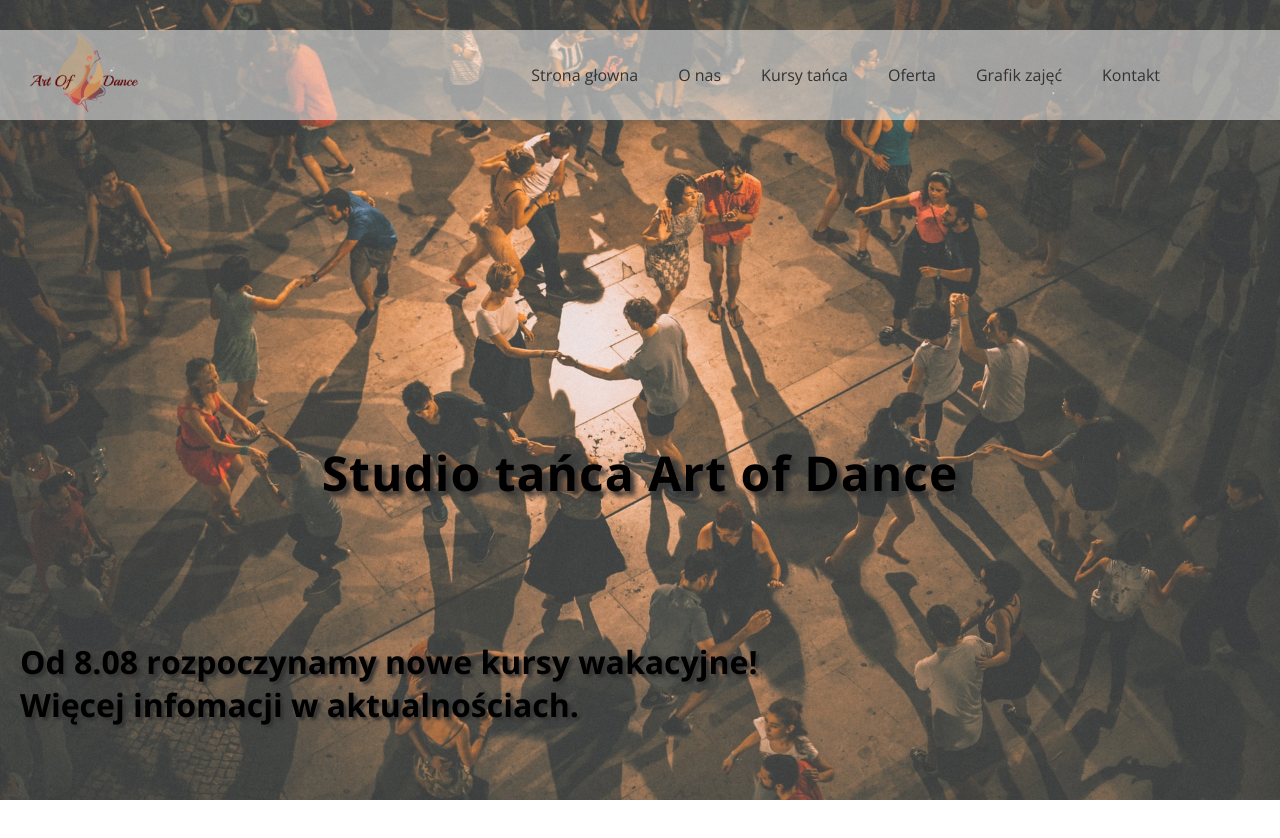
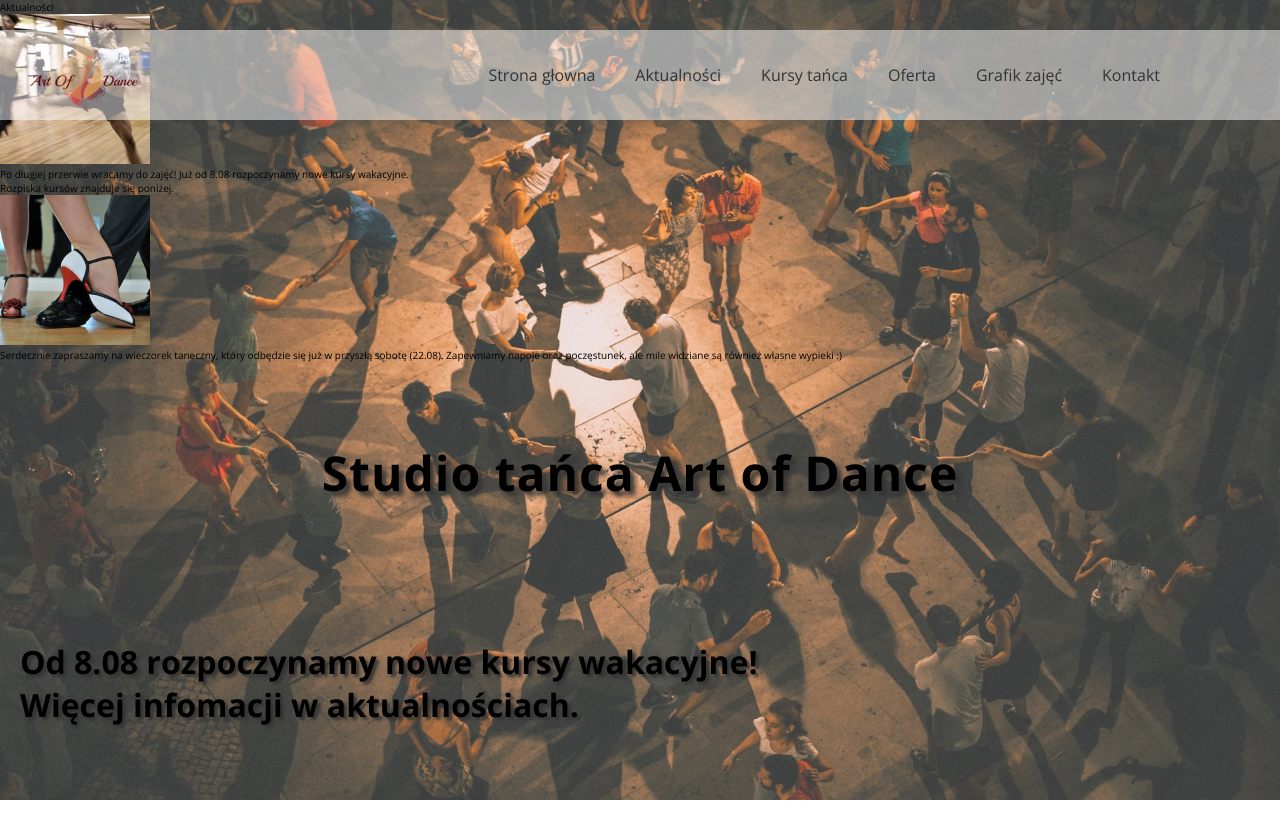
Before and after one commit to JustynaPoturala/Projekt-16-Website-with-Flexbox, a plain HTML site: page index.html in a window 1280 px wide. Drawn offline with nearby package versions, Linux system fonts and the light colour scheme.

Commit message:
Change name of a section, add selectors and information in section aktualnosci

```diff
--- a/index.html
+++ b/index.html
@@ -21,7 +21,7 @@
             <nav class="activeNav">
                 <ul class="list">
                     <li class=list-element><a href="#">Strona głowna</a></li>
-                    <li class=list-element><a href="#">O nas</a></li>
+                    <li class=list-element><a href="#">Aktualności</a></li>
                     <li class=list-element><a href="#">Kursy tańca</a>
                     </li>
                     <li class=list-element><a href="#">Oferta</a></li>
@@ -41,6 +41,22 @@
         <h2 class="info">Od 8.08 rozpoczynamy nowe kursy wakacyjne! <br> Więcej infomacji w aktualnościach.</h2>
     </div>
     <section id="footer">Kontakt: 641 399 120</section>
+    <section id="aktualnosci">
+        <p class="description">Aktualności</p>
+        <article class="article1">
+            <img class="article-image" src="img/imgStudio.jpg" alt="">
+            <p class="article-text">Po długiej przerwie wracamy do zajęć! Już od 8.08 rozpoczynamy nowe kursy wakacyjne.
+                <br>Rozpiska kursów znajduje się poniżej.
+            </p>
+        </article>
+        <article class="article1">
+            <img class="article-image" src="img/wieczorek_taneczny.jpg" alt="">
+            <p class="article-text">
+                Serdecznie zapraszamy na wieczorek taneczny, który odbędzie się już w przyszłą sobotę (22.08).
+                Zapewniamy napoje oraz poczęstunek, ale mile widziane są również własne wypieki :) </p>
+        </article>
+        </article>
+    </section>
     <script src="script.js"></script>
 </body>
 
```
Also changed, not shown: img/imgStudio.jpg (added), img/wieczorek_taneczny.jpg (added).
